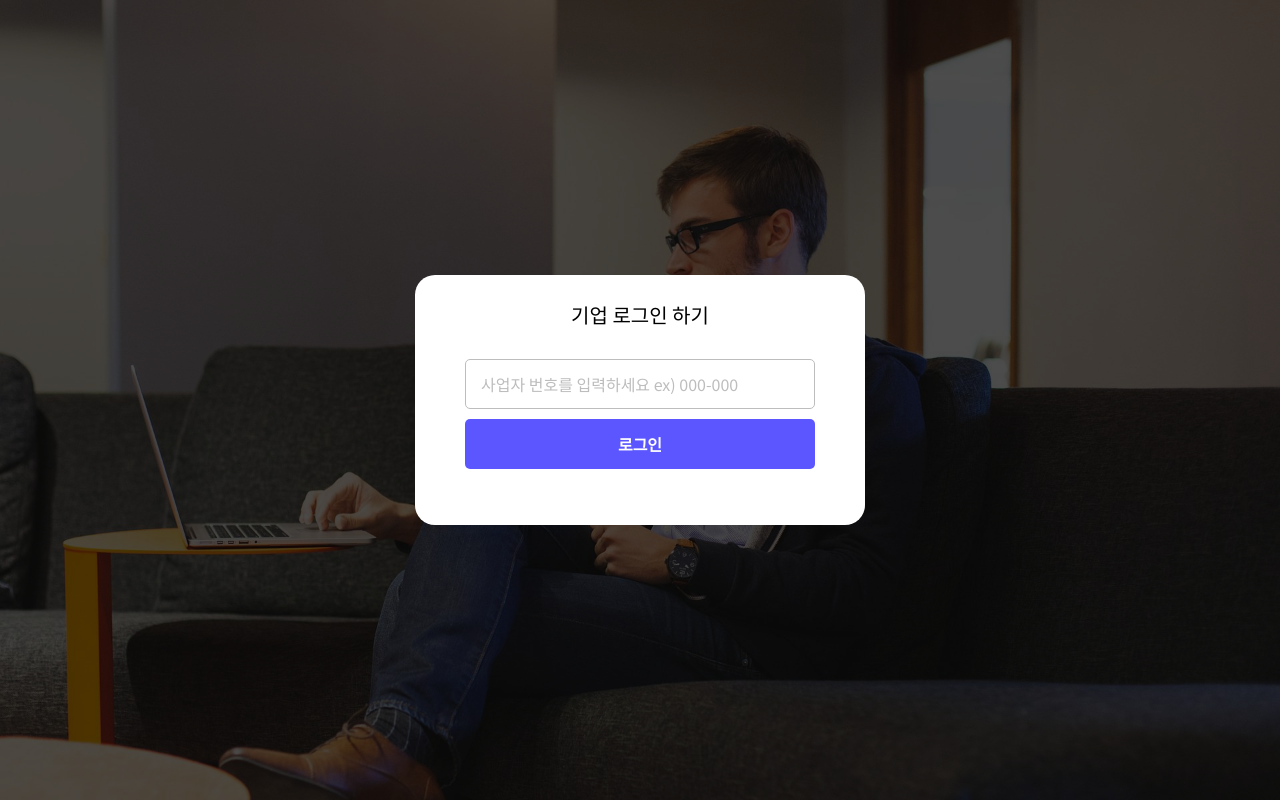
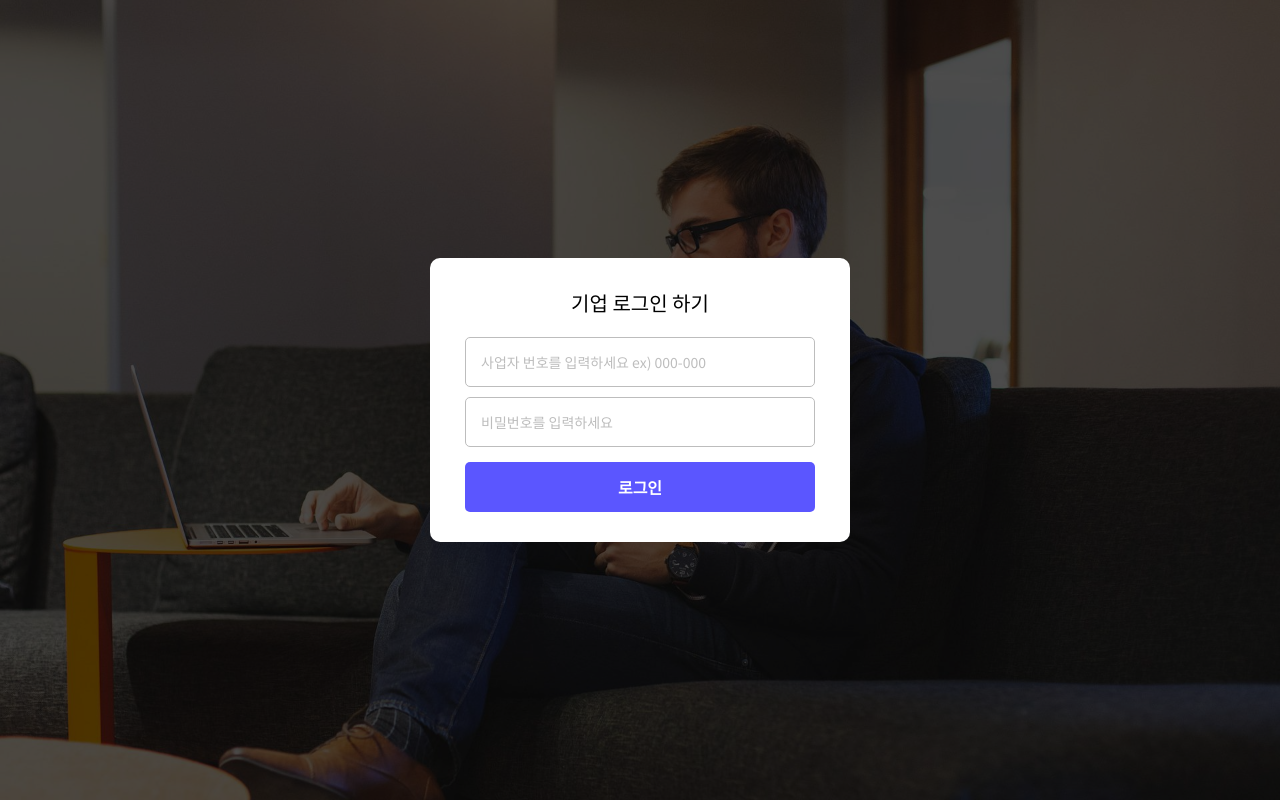
Before and after one commit to JobITs-DSM/ViceCity, a Next.js app: page / in a window 1280 px wide. Both pictures are taken after a click on the button "모집 의뢰하기". Built offline with nearby package versions, Linux system fonts and the light colour scheme.

Commit message:
update 디자인 변경

```diff
--- a/components/common/Modal/login.tsx
+++ b/components/common/Modal/login.tsx
@@ -4,14 +4,13 @@ import styled from "@emotion/styled";
 import { COLOR } from "./../../../styles/color";
 
 const Container = styled.div`
-  width: 450px;
-  height: 250px;
+  width: 420px;
+  padding: 30px 0;
   background-color: white;
-  border-radius: 20px;
+  border-radius: 10px;
   display: flex;
   flex-direction: column;
   align-items: center;
-  padding-top: 25px;
   & h3 {
     font-size: 20px;
     font-weight: 500;
@@ -20,23 +19,27 @@ const Container = styled.div`
   button {
     width: 350px;
     height: 50px;
-    font-size: 16px;
     border-radius: 5px;
   }
   & input {
-    margin-top: 30px;
+    margin-top: 20px;
     border: 1px solid ${COLOR.input};
     color: ${COLOR.input};
     padding-left: 15px;
+    font-size: 14px;
     &::placeholder {
       color: ${COLOR.input};
     }
+    &:nth-of-type(2) {
+      margin-top: 10px;
+    }
   }
   & button {
-    margin-top: 10px;
+    margin-top: 15px;
     background-color: ${COLOR.main};
     color: ${COLOR.white};
     font-weight: bold;
+    font-size: 16px;
   }
 `;
 
@@ -46,7 +49,8 @@ export const Login = (props: Props) => {
   return (
     <Container>
       <h3>기업 로그인 하기</h3>
-      <input type="text" placeholder="사업자 번호를 입력하세요 ex) 000-000  " />
+      <input type="text" placeholder="사업자 번호를 입력하세요 ex) 000-000" />
+      <input type="text" placeholder="비밀번호를 입력하세요" />
       <button>로그인</button>
     </Container>
   );
```
